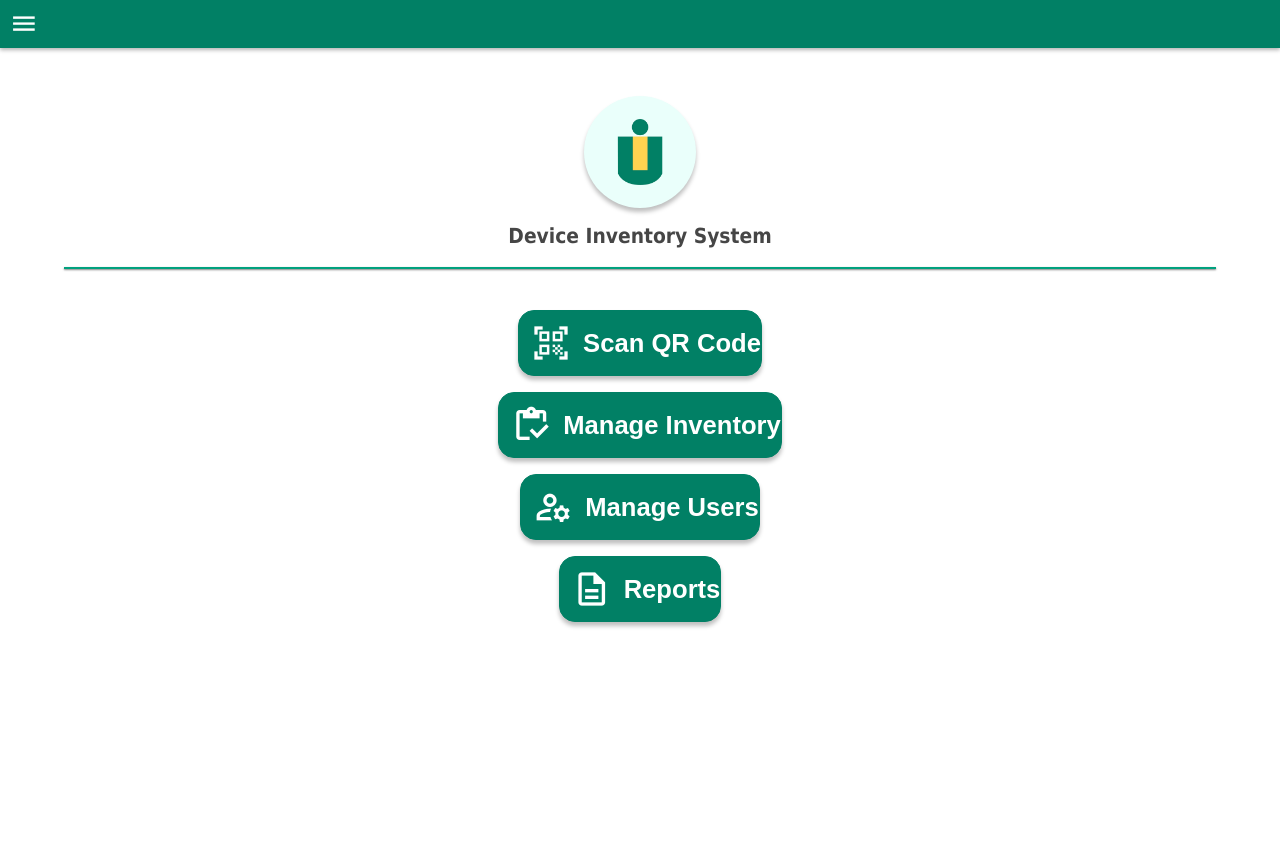
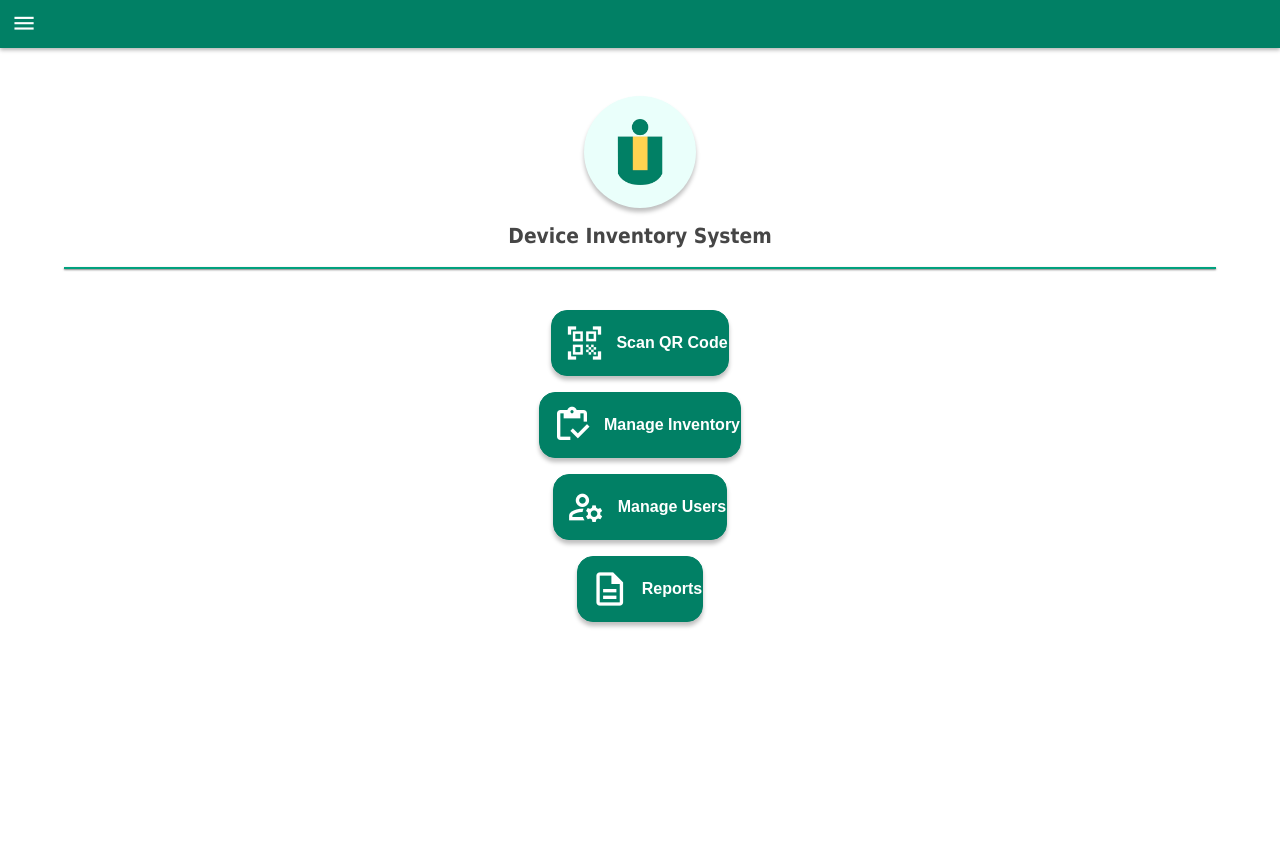
Before and after one commit to ghevia01/practicum-inv-webapp, a PHP site: page /html/main.html in a window 1280 px wide. Run offline with PHP 8.4, Linux system fonts and the light colour scheme.

Commit message:
refactor: modified some class names, id's and styles

```diff
--- a/css/main-styles.css
+++ b/css/main-styles.css
@@ -18,9 +18,10 @@ body {
 .app-header {
     display: flex;
     align-items: center;
+    justify-content: space-between;
     width: 100%;
     height: 3rem;
-    padding: 0 0.5rem;
+    padding: 0.5rem;
     color: #fff;
     background-color: #018065;
     box-shadow: 0px 2px 4px 0px rgba(0, 0, 0, 0.3);
@@ -36,10 +37,10 @@ body {
 }
 
 .menu-icon {
-    font-size: 1.8rem;
+    font-size: 1.6rem;
 }
 
-.app-main-content {
+.page-main-content {
     display: flex;
     flex-direction: column;
     align-items: center;
@@ -97,7 +98,6 @@ body {
     justify-content: space-around;
     align-items: center;
     flex-direction: row;
-    font-size: 1.6rem;
     color: #fff;
     border: 1px solid #018065;
     border-radius: 1rem;
@@ -126,10 +126,11 @@ body {
 }
 
 .action-button-text {
+    font-size: 1rem;
     font-weight: bold;
 }
 
-@media screen and (max-width: 768px) {S
+@media screen and (max-width: 768px) {
     .app-header {
         height: 3.2rem;
     }
@@ -154,11 +155,11 @@ body {
 
     .action-button-text {
         display: flex;
-        font-size: 1rem;
         justify-content: center;
         align-items: center;
+        width: 100%;
+        height: 100%;
+        font-size: 1rem;
         text-align: center;
-        height: 100%;
-        width: 100%;
     }
 }
--- a/html/main.html
+++ b/html/main.html
@@ -31,7 +31,7 @@
     </header>
 
     <!-- Main Content -->
-    <main class="app-main-content">
+    <main class="page-main-content">
       <!-- Branding Section -->
       <section class="branding-section">
         <img
@@ -43,12 +43,12 @@
       </section>
 
       <!-- Section Divider -->
-      <hr class="section-divider" />
+      <div class="section-divider"></div>
 
       <!-- Action Buttons Section -->
       <section class="action-buttons-container">
         <!-- QR Scanner Button -->
-        <button id="qrScannerButton" class="action-button">
+        <button id="qrScannerPageButton" class="action-button">
           <div class="action-button-icon-container">
             <i class="material-icons action-button-icon"> qr_code_scanner </i>
           </div>
@@ -56,7 +56,7 @@
         </button>
 
         <!-- Manage Inventory Button -->
-        <button id="manageInventoryButton" class="action-button">
+        <button id="manageInventoryPageButton" class="action-button">
           <div class="action-button-icon-container">
             <i class="material-icons-outlined action-button-icon">
               inventory
@@ -66,7 +66,7 @@
         </button>
 
         <!-- Manage Users Button -->
-        <button id="manageUsersButton" class="action-button">
+        <button id="manageUsersPageButton" class="action-button">
           <div class="action-button-icon-container">
             <i class="material-icons-outlined action-button-icon">
               manage_accounts
@@ -76,7 +76,7 @@
         </button>
 
         <!-- Reports Button -->
-        <button id="generateReportsButton" class="action-button">
+        <button id="ReportsPageButton" class="action-button">
           <div class="action-button-icon-container">
             <i class="material-icons-outlined action-button-icon">
               description
```
